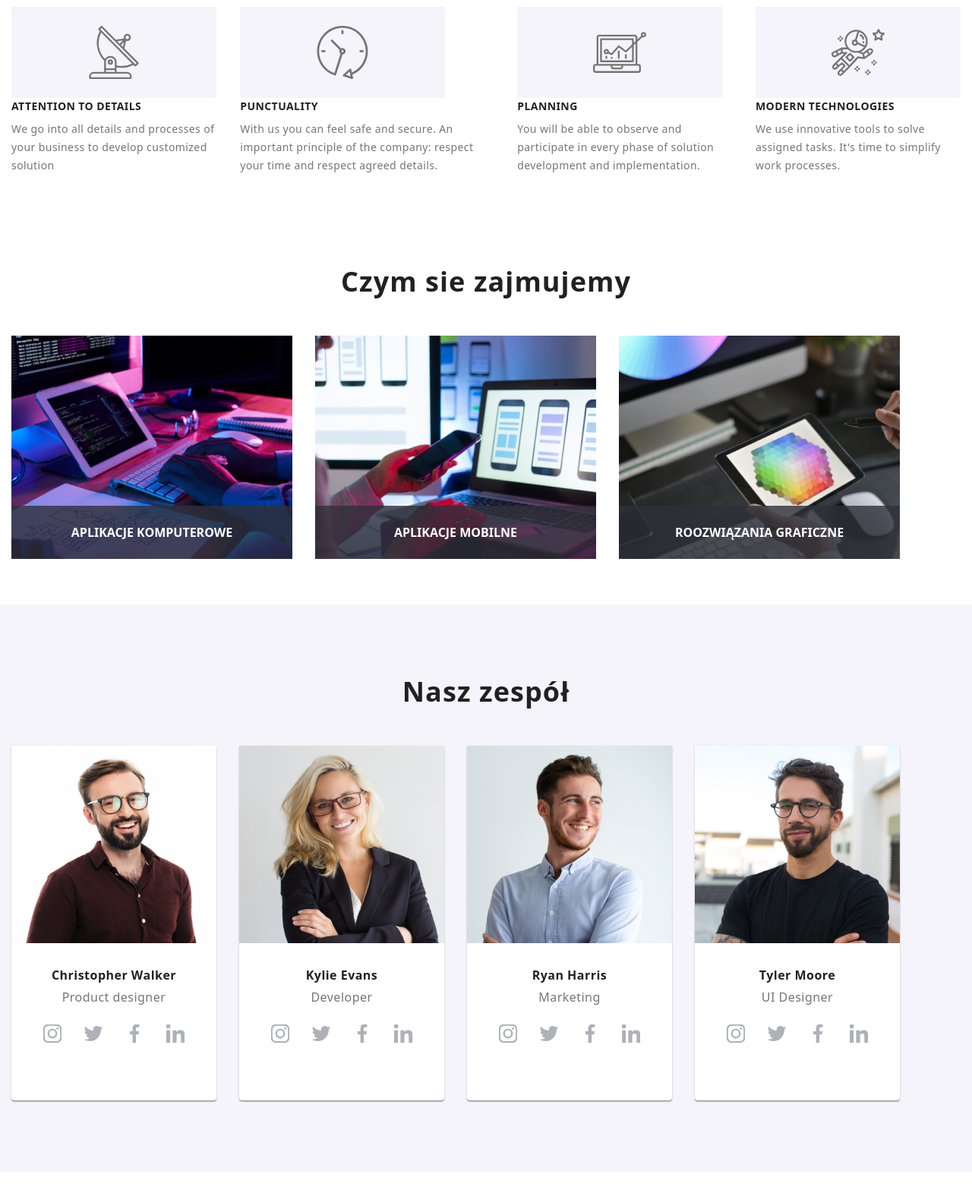
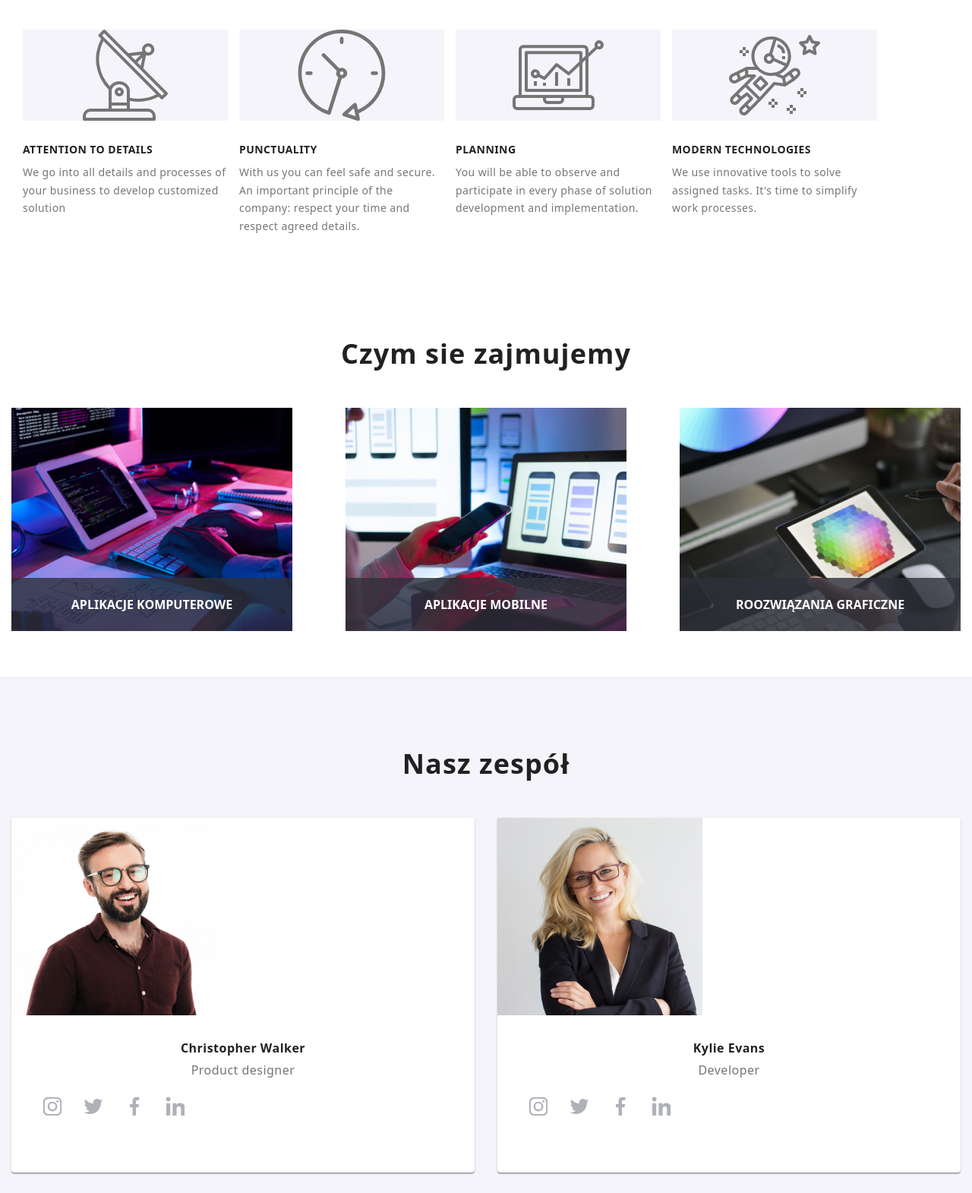
Before and after one commit to PawelBogusz1/goit-markup-hw-08, a website: page index.html in a window 1280 px wide. Shown: the part 720-2291 px from the top of the page at 76% size. Drawn offline with nearby package versions, Linux system fonts and the light colour scheme; files whose address does not match are found by name.

Commit message:
Homework08

```diff
--- a/index.html
+++ b/index.html
@@ -91,16 +91,16 @@
   <h2 class="section-description__header" style="text-align:center">NOWY NAGŁÓWEK DO SCHOWANIA W CSS</h2>
 
 <ul class="section-description__list">
-  <li><svg class="section-description__list-icon" width="270" height="120">
+  <li><svg class="section-description__list-icon">
           <use href="./images/icons.svg/icons.svg#icon-antenna"></use>
         </svg><h3 class="section-description__list-title">ATTENTION TO DETAILS</h3><p class="section-description__list-details">We go into all details and processes of your business to develop customized solution</p></li>
-  <li><svg class="section-description__list-icon" width="270" height="120">
+  <li><svg class="section-description__list-icon">
           <use href="./images/icons.svg/icons.svg#icon-clock"></use>
         </svg><h3 class="section-description__list-title">PUNCTUALITY</h3><p class="section-description__list-details"> With us you can feel safe and secure. An important principle of the company: respect your time and respect agreed details.</p></li>
-  <li><svg class="section-description__list-icon" width="270" height="120">
+  <li><svg class="section-description__list-icon">
           <use href="./images/icons.svg/icons.svg#icon-diagram"></use>
         </svg><h3 class="section-description__list-title">PLANNING</h3><p class="section-description__list-details"> You will be able to observe and participate in every phase of solution development and implementation.</p></li>
-  <li><svg class="section-description__list-icon" width="270" height="120">
+  <li><svg class="section-description__list-icon">
           <use href="./images/icons.svg/icons.svg#icon-astronaut"></use>
         </svg><h3 class="section-description__list-title">MODERN TECHNOLOGIES</h3><p class="section-description__list-details"> We use innovative tools to solve assigned tasks. It's time to simplify work processes.</p></li>
 </ul>
--- a/sass/components/_section-activity.scss
+++ b/sass/components/_section-activity.scss
@@ -1,9 +1,16 @@
+
+
+ @media screen and (min-width: 1200px){
+
+
 
 .section-activity{
     // padding-top: 94px;
     // padding-bottom: 94px;
     padding-top: 60px;
     padding-bottom: 60px;
+ max-width: 100%;
+
 }
 
  .section-activity__header {font-size: 36px;
@@ -19,9 +26,11 @@
   .section-activity__list{
      display: flex;
 flex-direction: row;
+justify-content: space-between;
 list-style: none;
 flex-grow: 1;
 gap:30px;
+
 }
 
 .section-activity__pictutre{
@@ -46,94 +55,10 @@ align-items:center;
   color:var(--brand-color-czcionka3);
  }
 
-
- .feature {
-    // padding-top: 94px;
-    // padding-bottom: 94px;
-    padding-top: 60px;
-    padding-bottom: 60px;
-
 }
 
-.feature__list {
-    display: flex;
-    flex-wrap: wrap;
-    margin-bottom: -30px;
-    @media screen and (min-width: 768px) {
-            margin-left: -30px;
-        }
+ @media screen and (min-width: 1px) and (max-width: 1199px){
+ .section-activity{
+    display: none;
+ }
 }
-.feature__item {
-    // display: block;
-    // width: 270px;
-    // margin-right: 30px;
-    margin-bottom: 30px;
-    @media screen and (min-width: 768px) {
-            margin-left: 30px;
-            width: calc(100%/2 - 30px);
-        }
-    @media screen and (min-width: 1200px) {
-            width: calc(100%/4 - 30px);
-            margin-bottom: 0;
-        }
-    // &::before {
-    //         content: '';
-    //         display: block;
-    //         // width: 270px;
-    //         height: 120px;
-    //         margin-bottom: 30px;
-    //         background-color: #F5F4FA;
-    //         background-repeat: no-repeat;
-    //         background-position: center;
-    //     }
-}
-.feature__icon {
-    display: flex;
-    align-items: center;
-    justify-content: center;
-    max-width: 450px;
-    height: 120px;
-    margin-bottom: 30px;
-    background-color: #F5F4FA;
-
-}
-.feature__title {
-    font-weight: 700;
-    font-size: var(--main-text-size);
-    line-height: 1.14;
-    text-transform: uppercase;
-    color: var(--second-title-color);
-    margin-top: 0px;
-    margin-bottom: 10px;
-    text-align: center;
-    @media screen and (min-width: 768px) {
-            text-align: left;
-    }
-}
-
-// .feature__antenna::before {
-//     background-image: url('../images/features/antenna.svg');
-// }
-
-// .feature__clock::before {
-//     background-image: url('../images/features/clock.svg');
-// }
-
-// .feature__vector::before {
-//     background-image: url('../images/features/diagram.svg');
-// }
-
-// .feature__austronaut::before {
-//     background-image: url('../images/features/astronaut.svg');
-// }
-
-.feature__item:last-child {
-    margin-right: 0px;
-}
-
-.feature__text {
-    line-height: 1.71;
-    // max-width: 270px;
-    margin-top: 0px;
-
-}
--- a/sass/components/_section-description.scss
+++ b/sass/components/_section-description.scss
@@ -7,7 +7,17 @@
 .section-description__list-icon{
     fill: var(--brand-color-czcionka1);
     background: var(--brand-color-background2);
-    padding: 25px 0;
+height: 120px;
+max-width: 450px;
+margin-left: 15px;
+  display: flex;
+justify-content: center;
+  align-items: center;
+  width: 100%;
+  height: 120px;
+  margin-top: 30px;
+  margin-bottom: 30px;
+
 }
 
 .section-description__list-title{
@@ -15,6 +25,9 @@
         line-height: 1.14;
         letter-spacing: 0.03em;
         padding-bottom: 10px;
+        max-width: 450px;
+        display: flex;
+        justify-content: center;
 }
 
 
@@ -24,42 +37,94 @@
         line-height: 1.71;
         letter-spacing: 0.03em;
         color: var(--brand-color-czcionka1);
+        max-width: 450px;
+        margin-left: 15px;
+        display: flex;
+        justify-content: center;
 }
 
 .section-description__list{
      display:flex;
 flex-direction: column;
 list-style:none;
-flex-grow:1;
+
 }
-
-
-.section-description__list-icon{
-    fill: var(--brand-color-czcionka1);
-    background: var(--brand-color-background2);
-    padding: 25px 0;
-}
-
 
 .section-description__header{
     visibility:hidden;
 }
 
 @media screen and (min-width: 768px) {
+
+  .section-description{
+    margin-bottom: 15px;
+    margin-right: 15px;
+    margin-bottom: 15px;
+  }
 .section-description__list{
-     display:flex;
-flex-direction: row;
+        display: flex;
+        flex-direction: row;
+     flex-wrap: wrap;
+
 list-style:none;
-gap:calc((100% - 1 * 30%) / 2);
+text-align: left;
+
   }
+  .section-description__list-icon{
+      width: 354px;
+      height:120px;
+
+
+      flex-basis: calc((100% - 30px)/2);
+
+
+  }
+  .section-description__list-details{
+
+  justify-content: left;
+
+
 }
 
+.section-description__list-title{
+ width: 354px;
+  justify-content: left;
+
+}
+}
 
 @media screen and (min-width: 1200px) {
     .section-description__list{
      display: flex;
+     flex-wrap: nowrap;
 flex-direction: row;
 list-style: none;
-gap:calc((100% - 3 * 30%) / 4);
+text-align: left;
+
+
+}
+.section-description__list-icon{
+margin-left: 15px;
+  width: 270px;
+  height: 120px;
+}
+
+.section-description__list-details{
+  max-width: 270px;
+  justify-content: left;
+  margin-left: 15px;
+
+}
+
+.section-description__list-title{
+  max-width: 270px;
+  justify-content: left;
+  margin-left: 15px;
+
+
+}
+.section-description{
+  max-width: 1600px;
+
 }
 }
--- a/sass/components/_section-team.scss
+++ b/sass/components/_section-team.scss
@@ -56,7 +56,7 @@
 
  .section-team__list{
      display: flex;
-flex-direction: row;
+flex-direction: column;
 list-style: none;
 flex-grow: 1;
 gap: 30px;
@@ -90,3 +90,22 @@ padding-left: 32px;
 padding-bottom: 32px;
 
  }
+ @media screen and (min-width: 768px) {
+     .section-team__list{
+     display: flex;
+     flex-wrap: wrap;
+flex-direction: row;
+list-style: none;
+flex-grow: 1;
+gap: 30px;
+align-items: center;
+padding-bottom: 94px;
+}
+
+.section-team__picture{
+    box-shadow: 0px 1px 3px rgba(0, 0, 0, 0.12), 0px 1px 1px rgba(0, 0, 0, 0.14), 0px 2px 1px rgba(0, 0, 0, 0.2);
+border-radius: 0px 0px 4px 4px;
+background:#ffffff;
+flex-basis: calc((100% - 30px)/2);
+}
+ }
```
Also changed, not shown: css/main.min.css, 1 other file.
